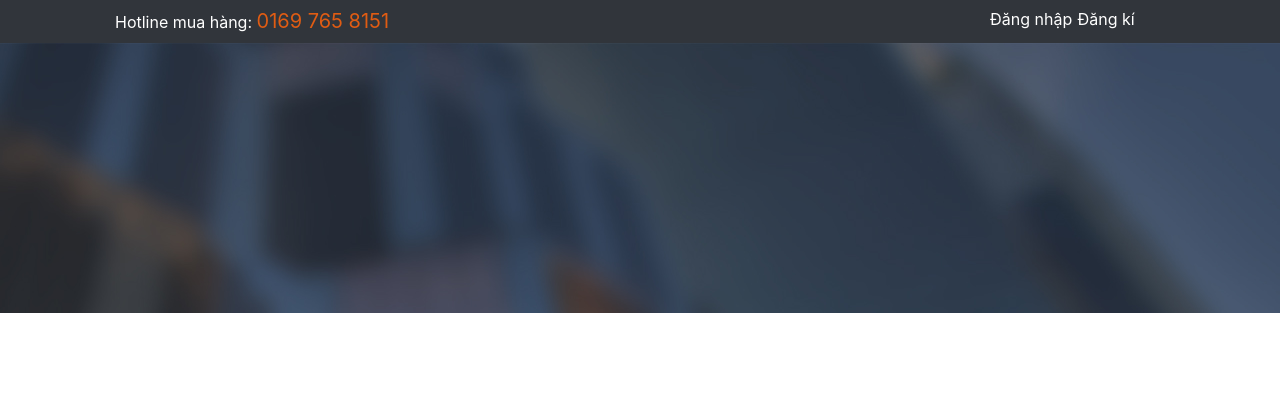
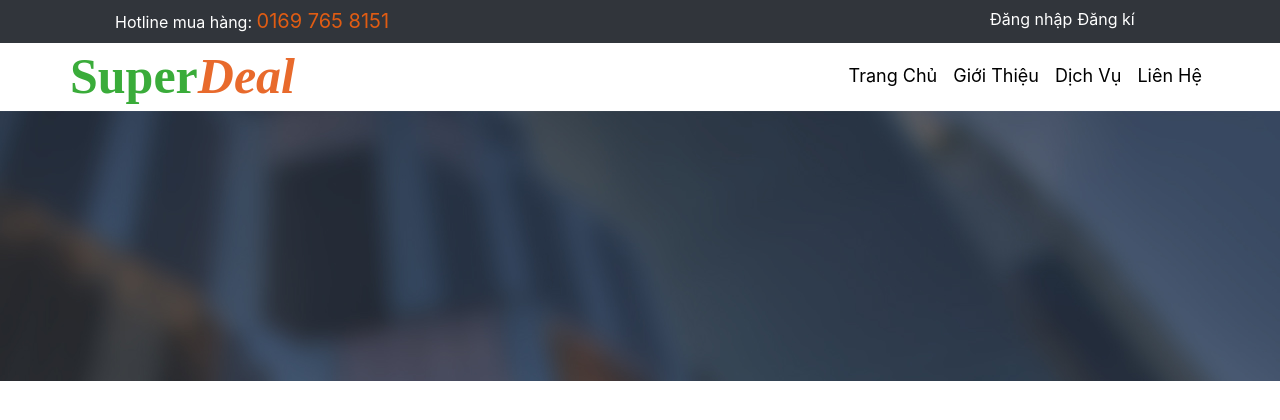
Before and after one commit to NguyenThanh0304/web-ban-hang-giam-gia, a plain HTML site: page 14520815_DinhQuangThai/trangchu.html in a window 1280 px wide. Drawn offline with Linux system fonts and the light colour scheme; a web font is replaced by a local one.

Commit message:
add_header_bottom

```diff
--- a/14520815_DinhQuangThai/trangchu.html
+++ b/14520815_DinhQuangThai/trangchu.html
@@ -40,7 +40,32 @@
 
 <!--row2-->
     <div id="header__bottom" class="row" style="width: 100%">
+        <!--nav-->
+      <nav  class="navbar navbar-expand-lg navbar-dark bg-dark fixed-top"  style="background-color:white">
+      <div class="container" style="background-color:white">
+        <a class="navbar-brand" href="#" style="font-size: 50px;font-family: two;color: #3AAC3A"><b>Super<i style="color: #E86A2C">Deal</i></b></a>
+        <button class="navbar-toggler" type="button" data-toggle="collapse" data-target="#navbarResponsive" aria-controls="navbarResponsive" aria-expanded="false" aria-label="Toggle navigation" style="background-color:#E86A2C">
+          <span class="navbar-toggler-icon"></span>
+        </button>
+          <div class="collapse navbar-collapse" id="navbarResponsive">
+            <ul class="navbar-nav ml-auto">
+              <li class="nav-item active">
 
+                <a class="nav-link" id="fonts" href="#">Trang Chủ</a>
+              </li>
+              <li class="nav-item">
+                <a class="nav-link" id="fonts" href="#">Giới Thiệu</a>
+              </li>
+              <li class="nav-item">
+                <a class="nav-link" id="fonts" href="#">Dịch Vụ</a>
+              </li>
+              <li class="nav-item">
+                <a class="nav-link" id="fonts" href="#">Liên Hệ</a>
+              </li>
+            </ul>
+          </div>
+        </div>
+      </nav>
     </div>
 
 <!--row3-->
```
